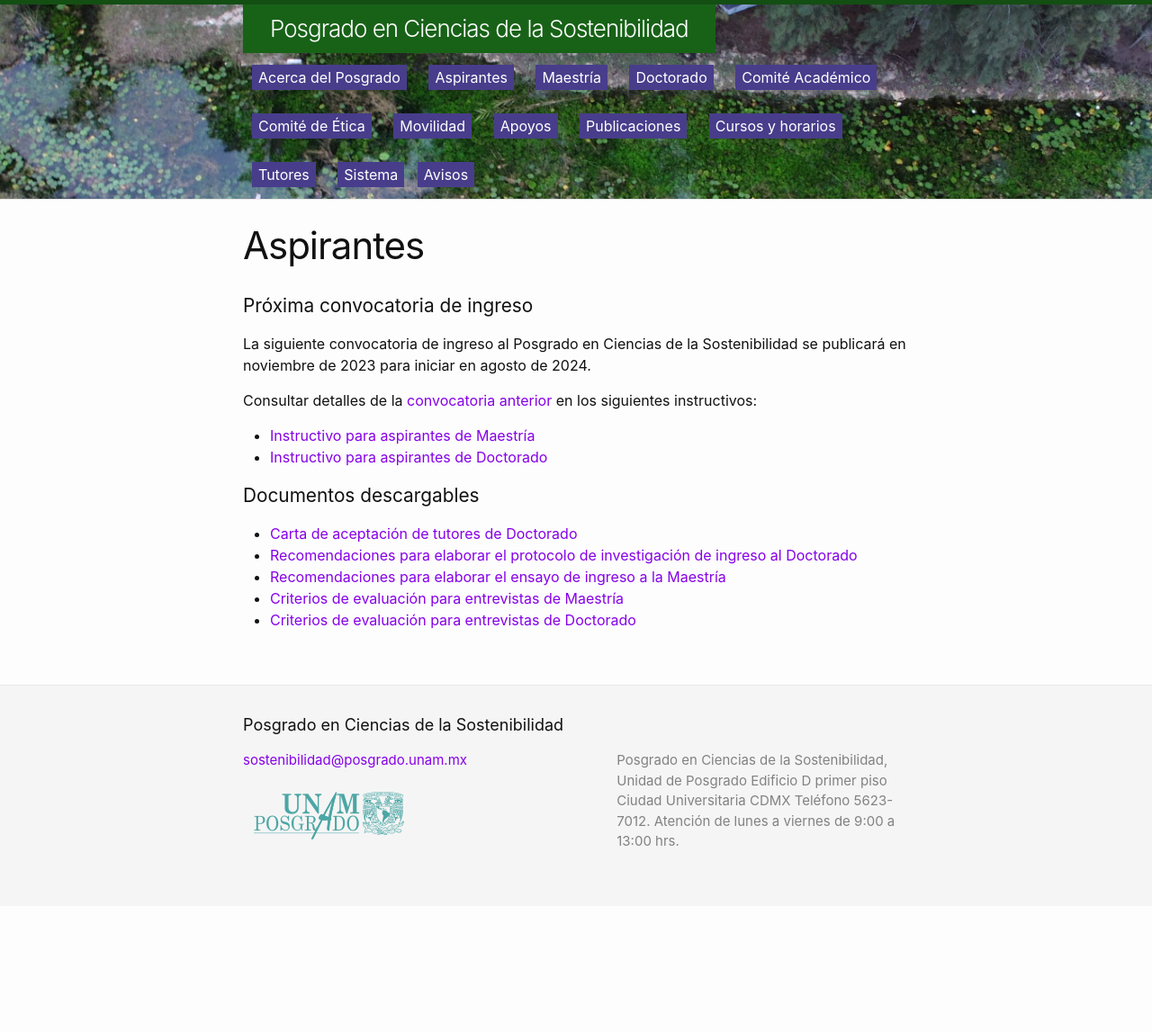
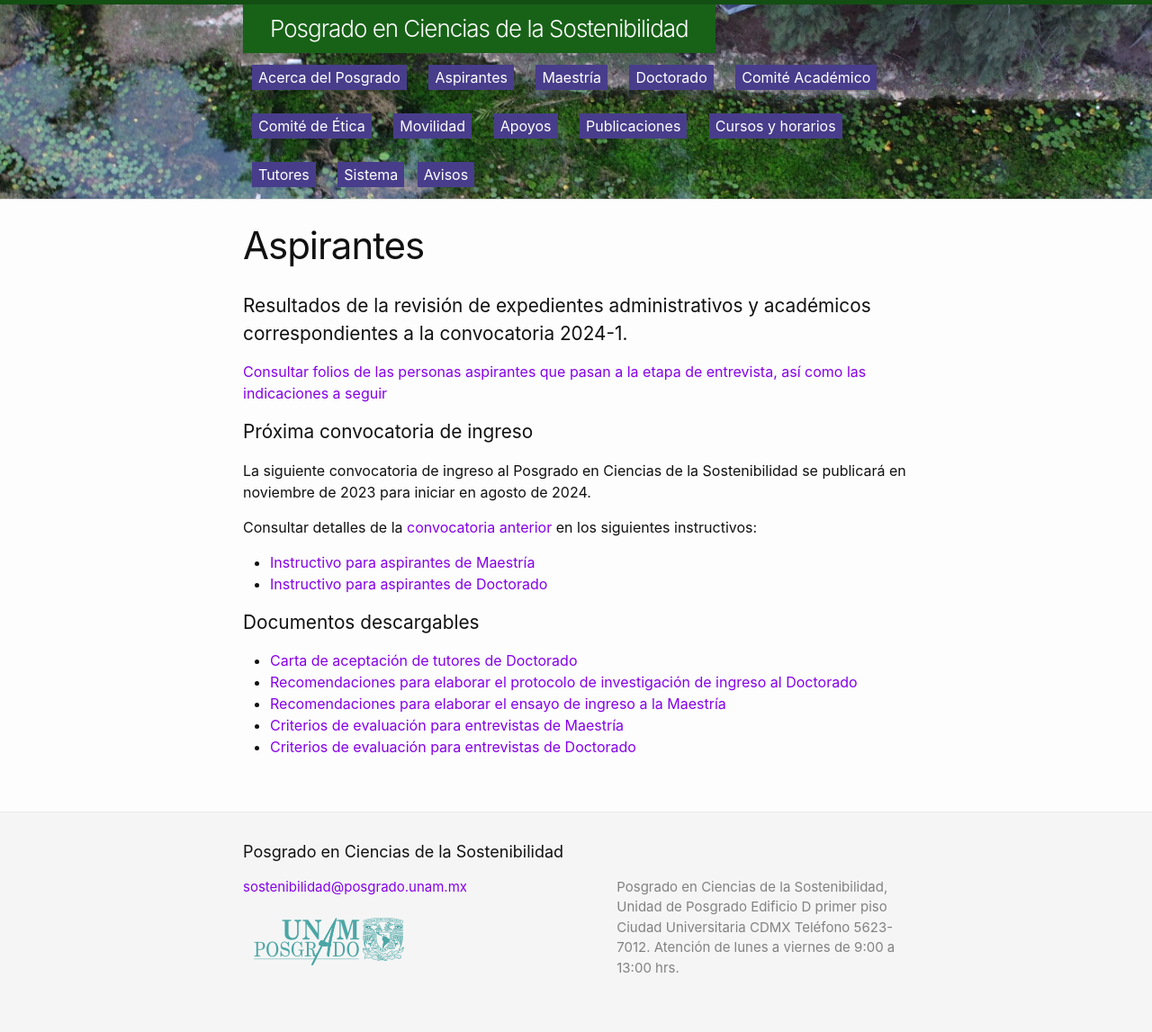
Before and after one commit to pcs-unam/pcs-unam.github.io, a Jekyll site: the page built from 01_aspirantes.md, in a window 1280 px wide. Shown: the whole page at 90% size. Built offline with Jekyll 4.4.1, drawn with Linux system fonts in a browser that asks for light colours; before the commit the page ends 1007 px from its top, so only the background shows below that.

Commit message:
Publicación de folios de las personas que pasan a la etapa de entrevista 2024-1

```diff
--- a/01_aspirantes.md
+++ b/01_aspirantes.md
@@ -5,6 +5,9 @@ permalink: /aspirantes/
 pleca: /assets/plecas/p20.jpg
 menu: true
 ---
+
+## Resultados de la revisión de expedientes administrativos y académicos correspondientes a la convocatoria 2024-1.
+[Consultar folios de las personas aspirantes que pasan a la etapa de entrevista, así como las indicaciones a seguir](/assets/docs/folios_para_entrevistas_2024-1.pdf)
 
 
 ## Próxima convocatoria de ingreso
```
